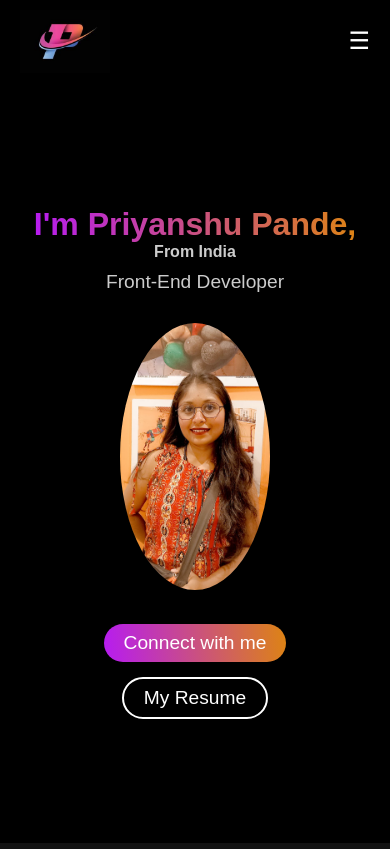
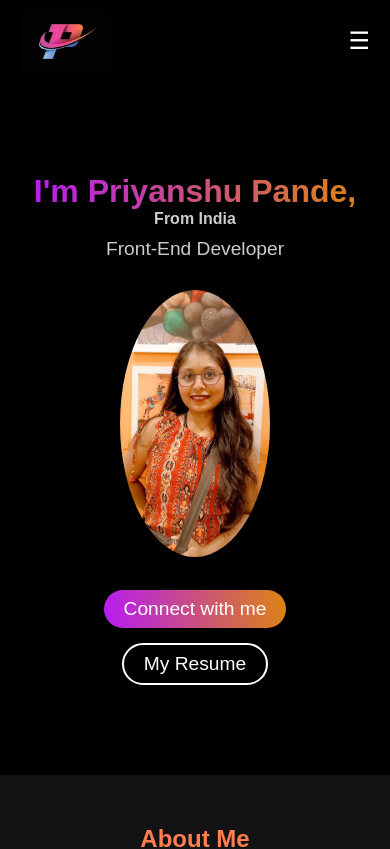
Before and after one commit to priyanshuwebd/Portfolio, a React (Create React App) app: page / in a window 390 px wide. Shown: the top 849 px of the page. Built offline with nearby package versions, Linux system fonts and the light colour scheme.

Commit message:
improve overall css and jsx

```diff
--- a/src/Components/Hero/Hero.css
+++ b/src/Components/Hero/Hero.css
@@ -190,7 +190,7 @@ h3 {
 
 @media (max-width: 480px) {
   .hero {
-    height: 90vh !important;
+    height: 82vh !important;
   }
 
   .animated-text {
```
